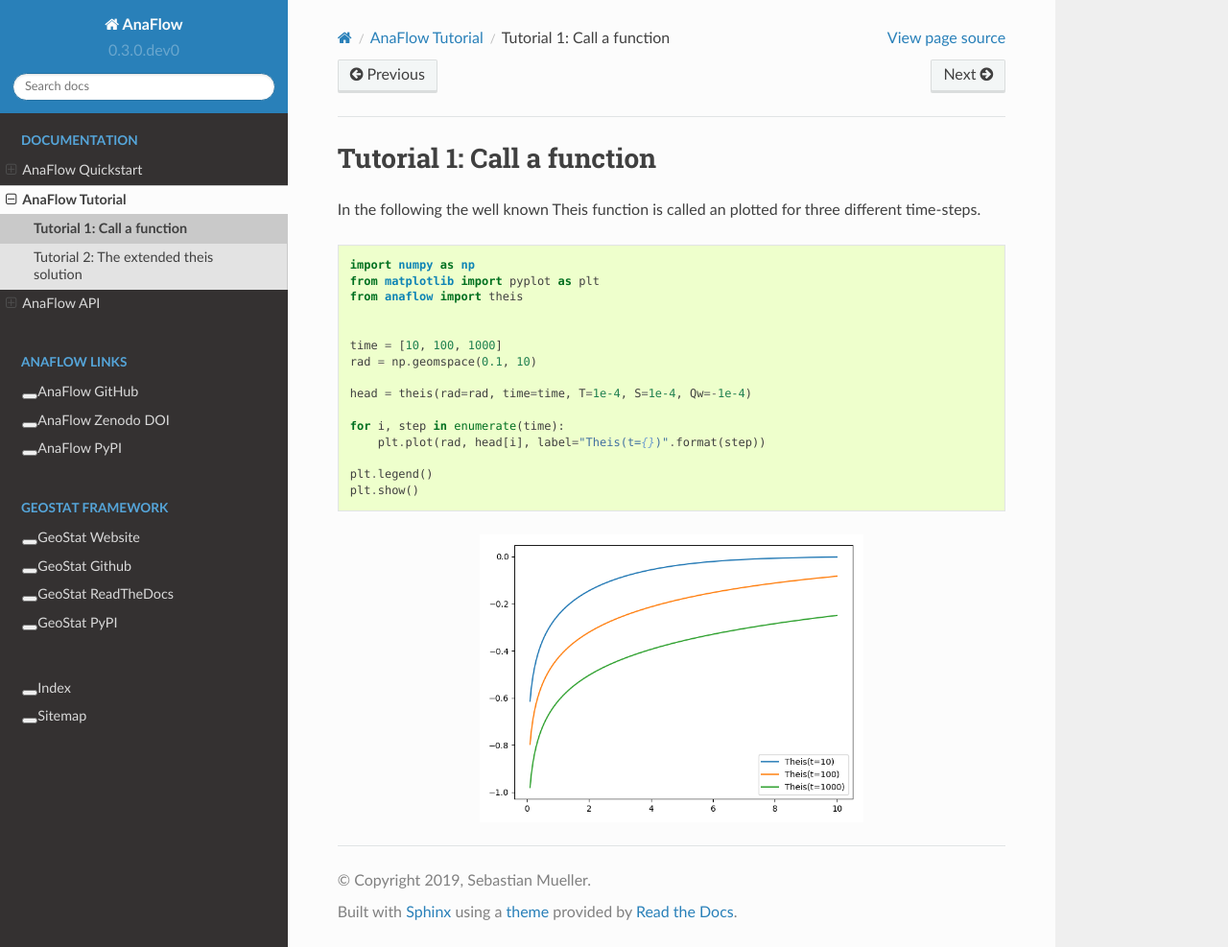
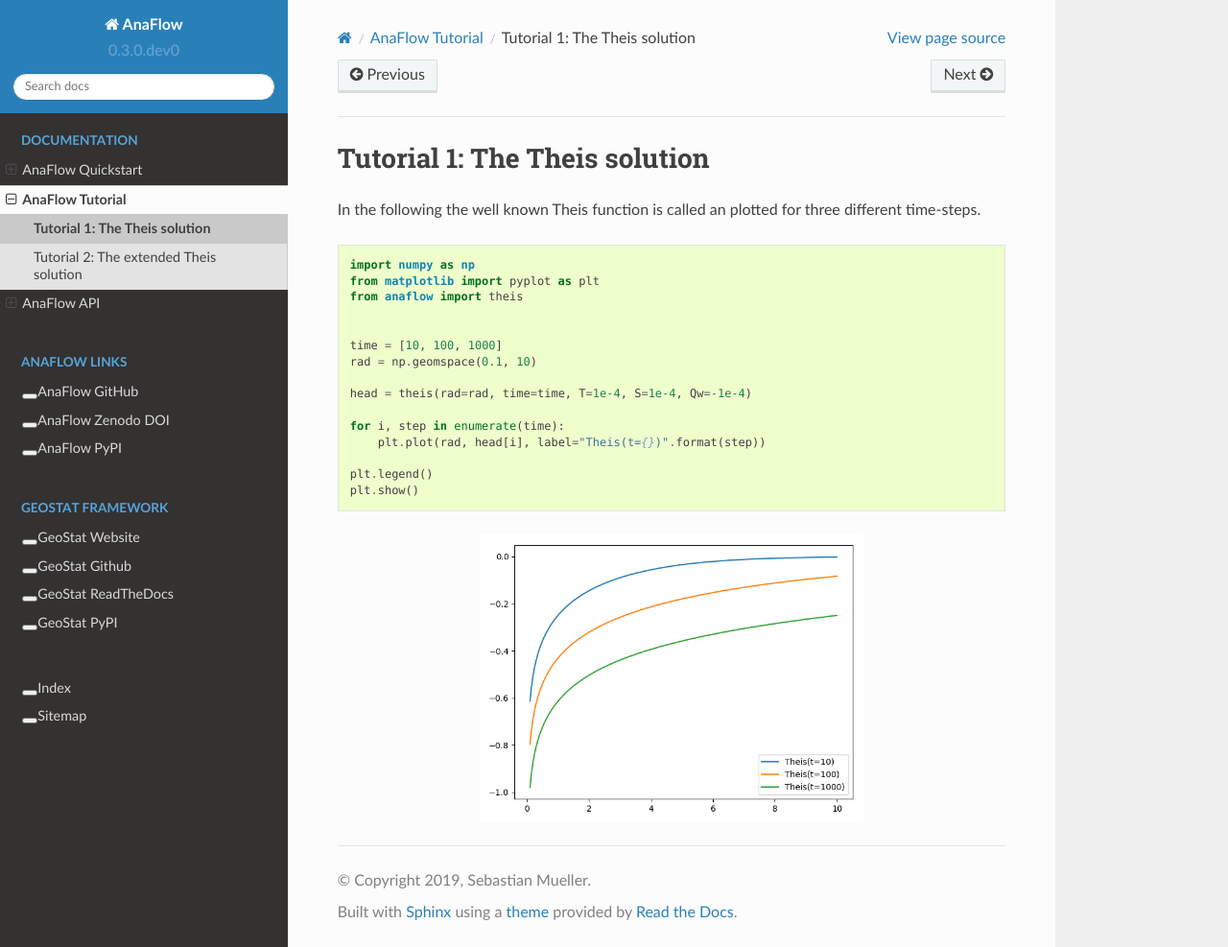
Before and after one commit to GeoStat-Framework/AnaFlow, a Sphinx documentation site: the page built from docs/source/tutorial_01_call.rst, in a window 1280 px wide and 987 px high. Shown: the whole window at 96% size. Built offline with Sphinx 7.4.7 and the Read the Docs theme 2.0.0, drawn with Linux system fonts in a browser that asks for light colours; formulas are drawn with MathJax 3.

Commit message:
even better captions

```diff
--- a/docs/source/tutorial_01_call.rst
+++ b/docs/source/tutorial_01_call.rst
@@ -1,5 +1,5 @@
-Tutorial 1: Call a function
-===========================
+Tutorial 1: The Theis solution
+==============================
 
 In the following the well known Theis function is called an plotted for three
 different time-steps.
--- a/docs/source/tutorial_02_extended_theis.rst
+++ b/docs/source/tutorial_02_extended_theis.rst
@@ -1,4 +1,4 @@
-Tutorial 2: The extended theis solution
+Tutorial 2: The extended Theis solution
 =======================================
 
 We provide an extended theis solution, that incorporates the effectes of a
```
